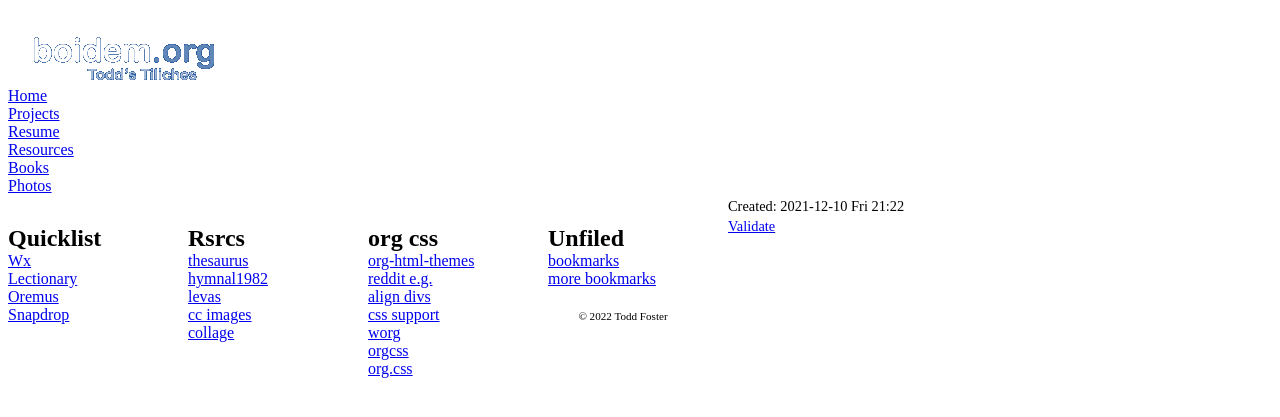
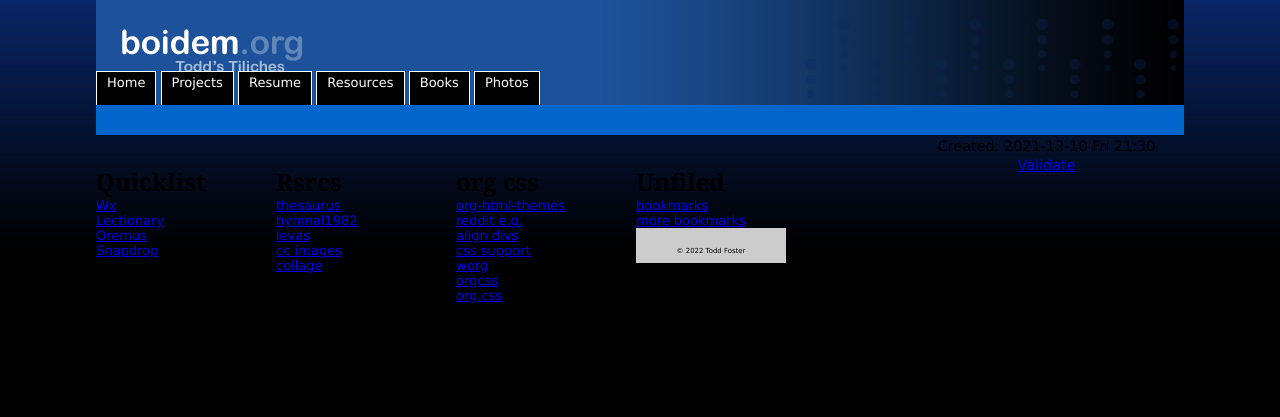
Before and after one commit to toddfoster/toddfoster.github.com, a Jekyll site: the page bookmarks.html, which Jekyll copies as it is, in a window 1280 px wide. Shown: the top 417 px of the page. Built offline with Jekyll 4.4.1, drawn with Linux system fonts in a browser that asks for light colours; part of the change alters nothing that is shown.

Commit message:
add boidem css to bookmarks

```diff
--- a/bookmarks.html
+++ b/bookmarks.html
@@ -3,7 +3,7 @@
 "http://www.w3.org/TR/xhtml1/DTD/xhtml1-strict.dtd">
 <html xmlns="http://www.w3.org/1999/xhtml" lang="en" xml:lang="en">
 <head>
-<!-- 2021-12-10 Fri 21:22 -->
+<!-- 2021-12-10 Fri 21:30 -->
 <meta http-equiv="Content-Type" content="text/html;charset=utf-8" />
 <meta name="viewport" content="width=device-width, initial-scale=1" />
 <title>Resources</title>
@@ -192,6 +192,7 @@
   .org-svg { width: 90%; }
   /*]]>*/-->
 </style>
+<link rel="stylesheet" href="images/layout.css" type="text/css">
 <style> div.content { content: ""; display: table; clear: both; } </style>
 <style> div.outline-2 { float:left; padding-right: 30px; width: 150px; } </style>
 <style> ul { list-style: none; padding-left: 0px; margin: 0; } </style>
@@ -263,51 +264,51 @@
 
     </div> <!--end of header-->
 
-<div id="outline-container-org8570c48" class="outline-2">
-<h2 id="org8570c48">Quicklist</h2>
-<div class="outline-text-2" id="text-org8570c48">
+<div id="outline-container-org36a7489" class="outline-2">
+<h2 id="org36a7489">Quicklist</h2>
+<div class="outline-text-2" id="text-org36a7489">
 </div>
 <ul class="org-ul">
-<li><a id="org1a98781"></a><a href="https://www.wunderground.com/weather/us/nj/glassboro">Wx</a><br /></li>
-<li><a id="orgf4c81b4"></a><a href="http://lectionarypage.net/">Lectionary</a><br /></li>
-<li><a id="org2528291"></a><a href="http://bible.oremus.org/">Oremus</a><br /></li>
-<li><a id="org3db3399"></a><a href="https://snapdrop.net/">Snapdrop</a><br /></li>
+<li><a id="org083005a"></a><a href="https://www.wunderground.com/weather/us/nj/glassboro">Wx</a><br /></li>
+<li><a id="org14ccd45"></a><a href="http://lectionarypage.net/">Lectionary</a><br /></li>
+<li><a id="orgd6107e7"></a><a href="http://bible.oremus.org/">Oremus</a><br /></li>
+<li><a id="org3cacd24"></a><a href="https://snapdrop.net/">Snapdrop</a><br /></li>
 </ul>
 </div>
-<div id="outline-container-orgeab3eef" class="outline-2">
-<h2 id="orgeab3eef">Rsrcs</h2>
-<div class="outline-text-2" id="text-orgeab3eef">
+<div id="outline-container-org8fe50fd" class="outline-2">
+<h2 id="org8fe50fd">Rsrcs</h2>
+<div class="outline-text-2" id="text-org8fe50fd">
 </div>
 <ul class="org-ul">
-<li><a id="org67a946f"></a><a href="https://words.bighugelabs.com/">thesaurus</a><br /></li>
-<li><a id="org4425ba0"></a><a href="https://hymnary.org/hymnal/EH1982?page=0">hymnal1982</a><br /></li>
-<li><a id="org7b0073b"></a><a href="https://hymnary.org/hymnal/LEVS1993">levas</a><br /></li>
-<li><a id="org4e35bdb"></a><a href="https://search.creativecommons.org/">cc images</a><br /></li>
-<li><a id="org6fdbd27"></a><a href="https://www.photocollage.com/">collage</a><br /></li>
+<li><a id="orgc1291c0"></a><a href="https://words.bighugelabs.com/">thesaurus</a><br /></li>
+<li><a id="org25f8e6a"></a><a href="https://hymnary.org/hymnal/EH1982?page=0">hymnal1982</a><br /></li>
+<li><a id="org25586b4"></a><a href="https://hymnary.org/hymnal/LEVS1993">levas</a><br /></li>
+<li><a id="org1f2d853"></a><a href="https://search.creativecommons.org/">cc images</a><br /></li>
+<li><a id="org9ad688c"></a><a href="https://www.photocollage.com/">collage</a><br /></li>
 </ul>
 </div>
-<div id="outline-container-orgd117098" class="outline-2">
-<h2 id="orgd117098">org css</h2>
-<div class="outline-text-2" id="text-orgd117098">
+<div id="outline-container-org1562338" class="outline-2">
+<h2 id="org1562338">org css</h2>
+<div class="outline-text-2" id="text-org1562338">
 </div>
 <ul class="org-ul">
-<li><a id="org734ec2d"></a><a href="https://github.com/fniessen/org-html-themes">org-html-themes</a><br /></li>
-<li><a id="org692e950"></a><a href="https://www.reddit.com/r/emacs/comments/6r32q4/orgmode_whats_your_html_export_look_like/">reddit e.g.</a><br /></li>
-<li><a id="org99c57ea"></a><a href="https://www.w3docs.com/snippets/css/how-to-align-divs-side-by-side.html">align divs</a><br /></li>
-<li><a id="org589ce0f"></a><a href="https://orgmode.org/manual/CSS-support.html">css support</a><br /></li>
-<li><a id="org5d13533"></a><a href="https://orgmode.org/worg/org-tutorials/org-publish-html-tutorial.html">worg</a><br /></li>
-<li><a id="orgf23efd0"></a><a href="https://gongzhitaao.org/orgcss/">orgcss</a><br /></li>
-<li><a id="org98cd97e"></a><a href="https://orgmode.org/resources/style/org.css">org.css</a><br /></li>
+<li><a id="orgb58a53f"></a><a href="https://github.com/fniessen/org-html-themes">org-html-themes</a><br /></li>
+<li><a id="org556a30b"></a><a href="https://www.reddit.com/r/emacs/comments/6r32q4/orgmode_whats_your_html_export_look_like/">reddit e.g.</a><br /></li>
+<li><a id="org90bc1ae"></a><a href="https://www.w3docs.com/snippets/css/how-to-align-divs-side-by-side.html">align divs</a><br /></li>
+<li><a id="org9681610"></a><a href="https://orgmode.org/manual/CSS-support.html">css support</a><br /></li>
+<li><a id="orga0d7ba4"></a><a href="https://orgmode.org/worg/org-tutorials/org-publish-html-tutorial.html">worg</a><br /></li>
+<li><a id="orga86ac2d"></a><a href="https://gongzhitaao.org/orgcss/">orgcss</a><br /></li>
+<li><a id="org19835d4"></a><a href="https://orgmode.org/resources/style/org.css">org.css</a><br /></li>
 </ul>
 </div>
-<div id="outline-container-orgfbc40a7" class="outline-2">
-<h2 id="orgfbc40a7">Unfiled</h2>
-<div class="outline-text-2" id="text-orgfbc40a7">
+<div id="outline-container-orga066279" class="outline-2">
+<h2 id="orga066279">Unfiled</h2>
+<div class="outline-text-2" id="text-orga066279">
 </div>
 <ul class="org-ul">
-<li><a id="org3ec8576"></a><a href="file:///home/todd/st/documents/org/bookmarks.html#outline-container-org1a3d066">bookmarks</a><br /></li>
-<li><a id="orgfeb64b3"></a><a href="file:///home/todd/st/documents/org/bookmarks.html#outline-container-org1a3d066">more bookmarks</a><br />
-<div class="outline-text-3" id="text-orgfeb64b3">
+<li><a id="org5ecce6d"></a><a href="file:///home/todd/st/documents/org/bookmarks.html#outline-container-org1a3d066">bookmarks</a><br /></li>
+<li><a id="orgb9d4a9a"></a><a href="file:///home/todd/st/documents/org/bookmarks.html#outline-container-org1a3d066">more bookmarks</a><br />
+<div class="outline-text-3" id="text-orgb9d4a9a">
     <div id="footer" align="center">
       <small><small>
         <br />
@@ -321,7 +322,7 @@
 </div>
 </div>
 <div id="postamble" class="status">
-<p class="date">Created: 2021-12-10 Fri 21:22</p>
+<p class="date">Created: 2021-12-10 Fri 21:30</p>
 <p class="validation"><a href="https://validator.w3.org/check?uri=referer">Validate</a></p>
 </div>
 </body>
```
